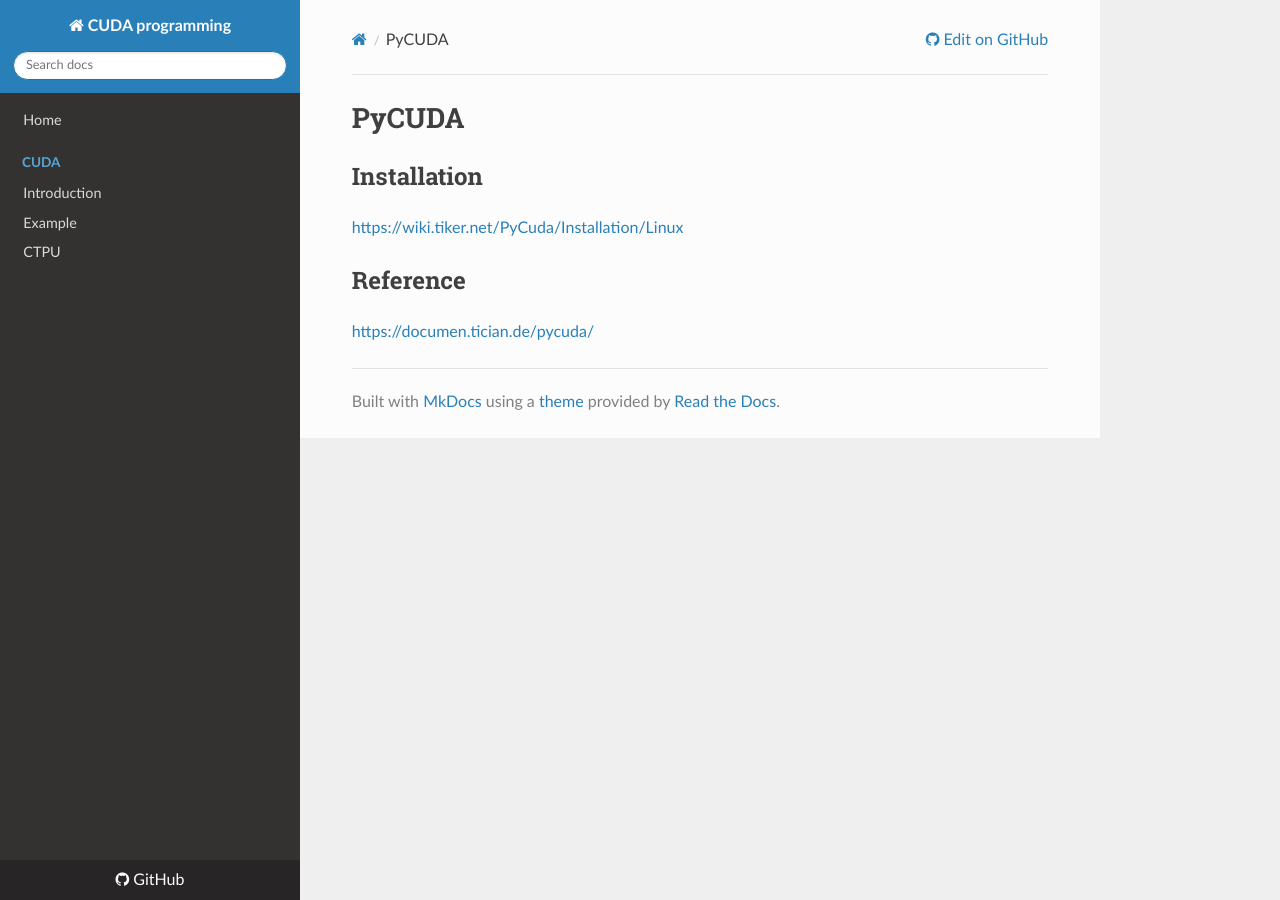
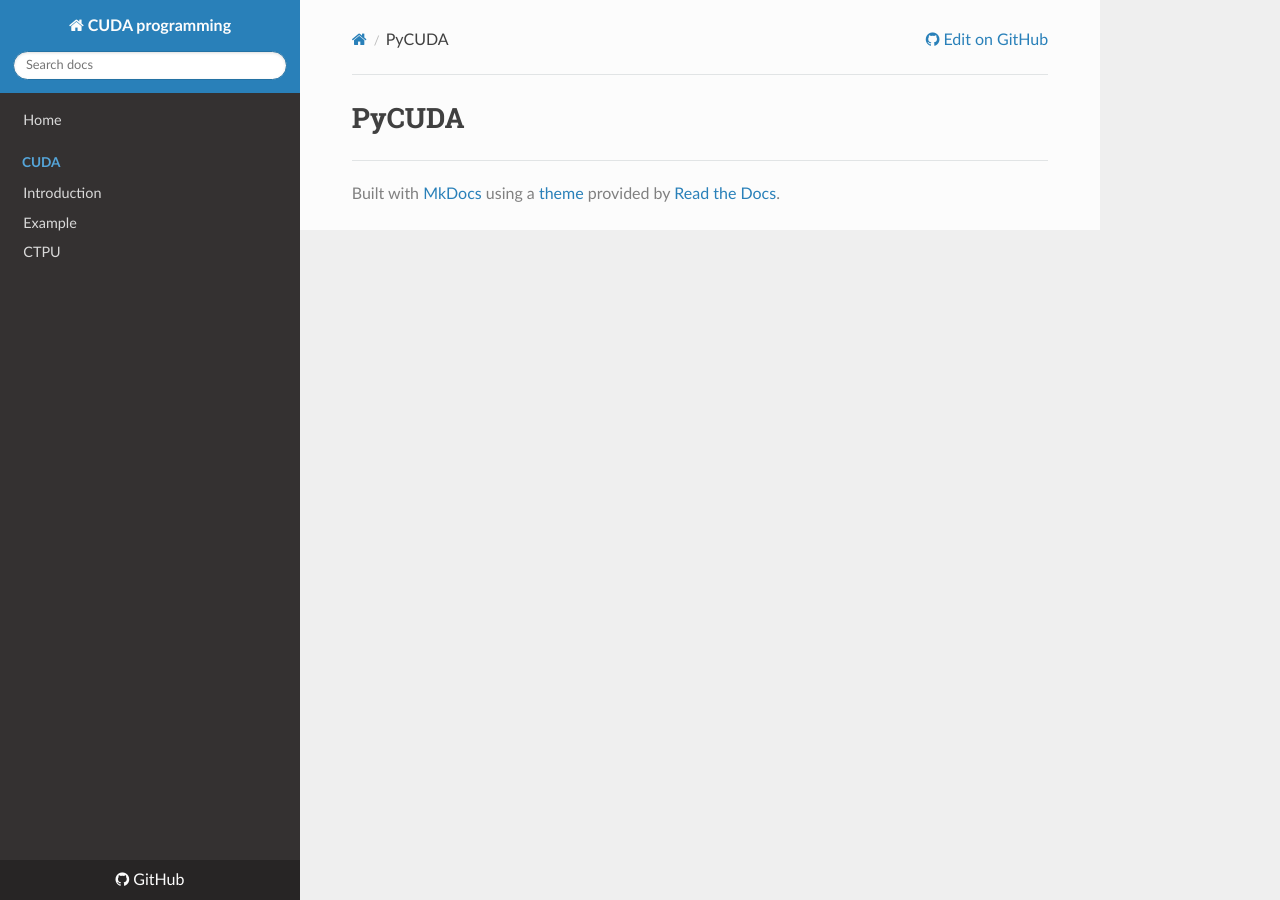
Before and after one commit to WonyoungCho/CUDA, an MkDocs documentation site: the page built from docs/PyCUDA_int.md, in a window 1280 px wide. Built offline with MkDocs 1.6.1, drawn with Linux system fonts in a browser that asks for light colours; nearby versions of some CDN libraries; old or Windows-style settings are respelled for this version of MkDocs.

Commit message:
Update PyCUDA_int.md

```diff
--- a/docs/PyCUDA_int.md
+++ b/docs/PyCUDA_int.md
@@ -1,9 +1 @@
 # PyCUDA
-
-## Installation
-
-<a href="https://wiki.tiker.net/PyCuda/Installation/Linux" target="_blank"> https://wiki.tiker.net/PyCuda/Installation/Linux </a>
-
-## Reference
-
-<a href="https://documen.tician.de/pycuda/" target="_blank"> https://documen.tician.de/pycuda/ </a>
```
